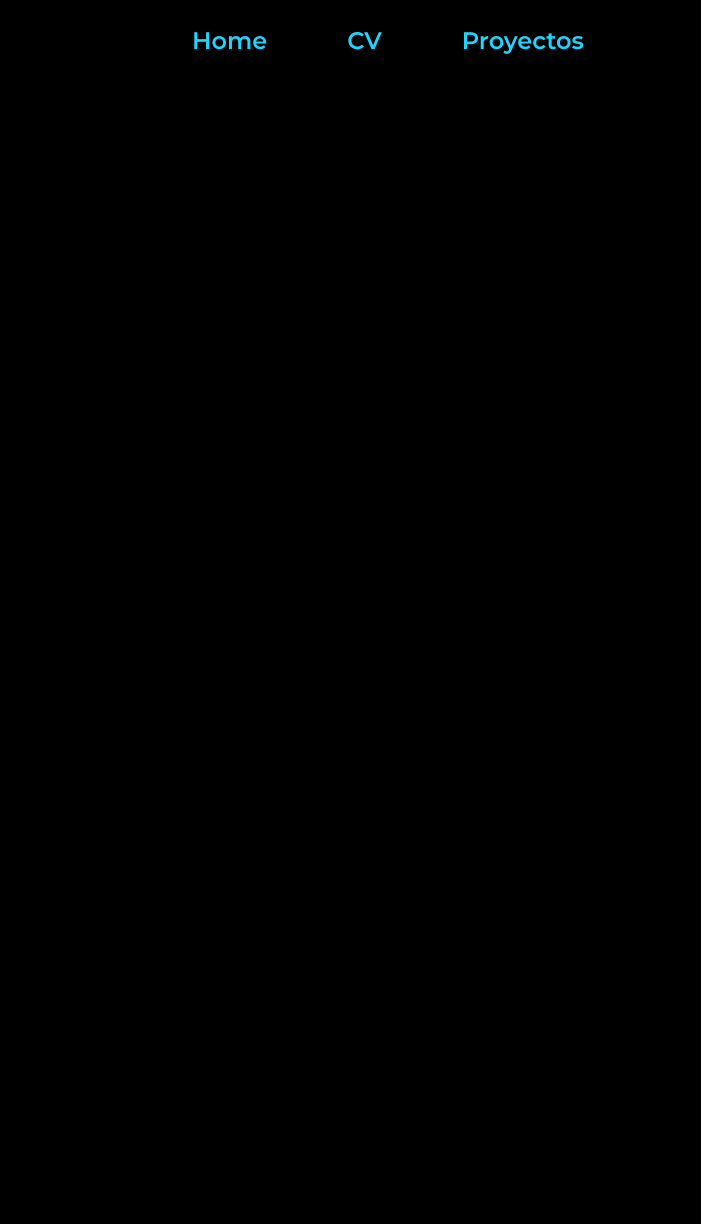
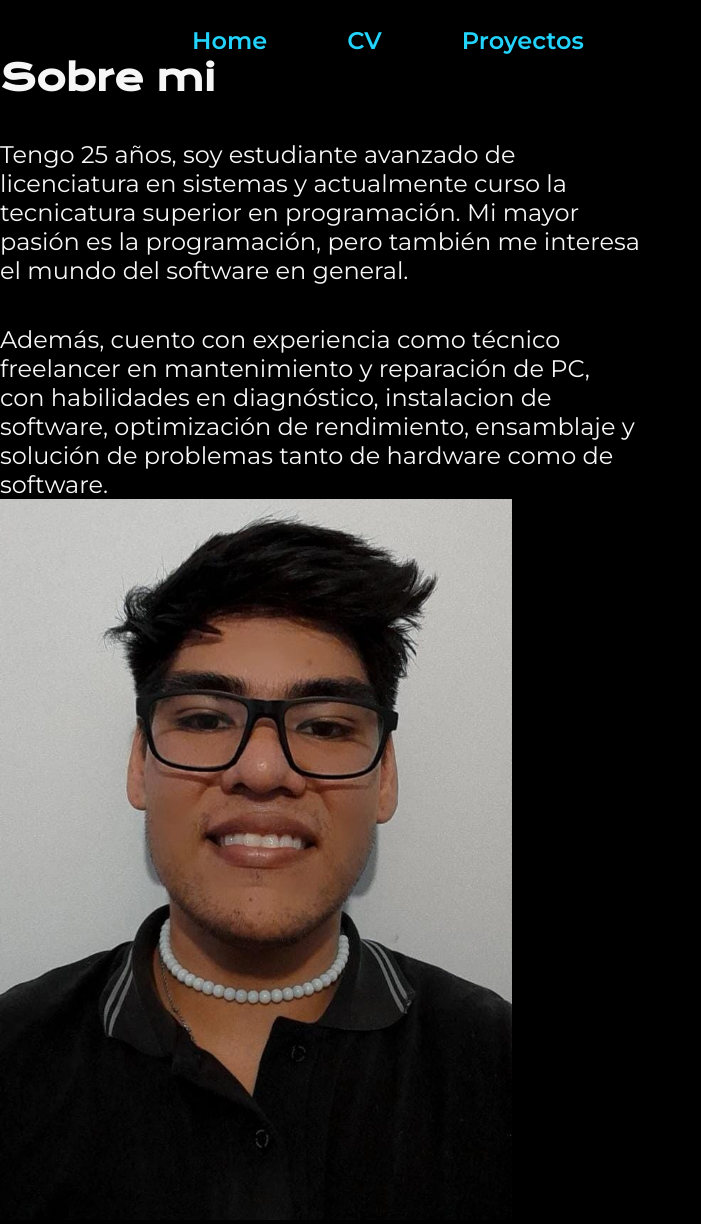
Before and after one commit to tierrezzz/Portafolio-TP1-UTN, a plain HTML site: page about.html in a window 1280 px wide. Shown: the whole page, without its empty margins (0-701 px from the left). Before the commit the page ends 800 px from the top, so only its background shows below. Drawn offline with nearby package versions, Linux system fonts and the light colour scheme.

Commit message:
Aplicando presentacion a about

```diff
--- a/about.html
+++ b/about.html
@@ -16,6 +16,15 @@
         </nav>
       </header>
       <main>
+        <section class="presentacion_contenido">
+            <h1 class="presentacion_contenido_titulo">Sobre mi</h1>
+            <p class="presentacion_contenido_texto">Tengo 25 años, soy estudiante avanzado de licenciatura en sistemas y actualmente curso la tecnicatura superior en programación. Mi mayor pasión es la programación, pero también me interesa el mundo del software en general.
+
+
+   <p class="presentacion_contenido_texto">Además, cuento con experiencia como técnico freelancer en mantenimiento y reparación de PC, con habilidades en diagnóstico, instalacion de software, optimización de rendimiento, ensamblaje y solución de problemas tanto de hardware como de software.
+
+        </section>
+        <img class="presentacion_img" src="./assets/foto_cv.jpeg"  />
 
       </main>
 </body>
--- a/style.css
+++ b/style.css
@@ -109,6 +109,15 @@ body {
 {
     background-color: var(--color-hover);
 }
+.presentacion_img
+{
+    width: 40%;
+}
+
+.presentacion_imagen_home
+{
+    width: 50%;
+}
 
 .footer
 {
```
